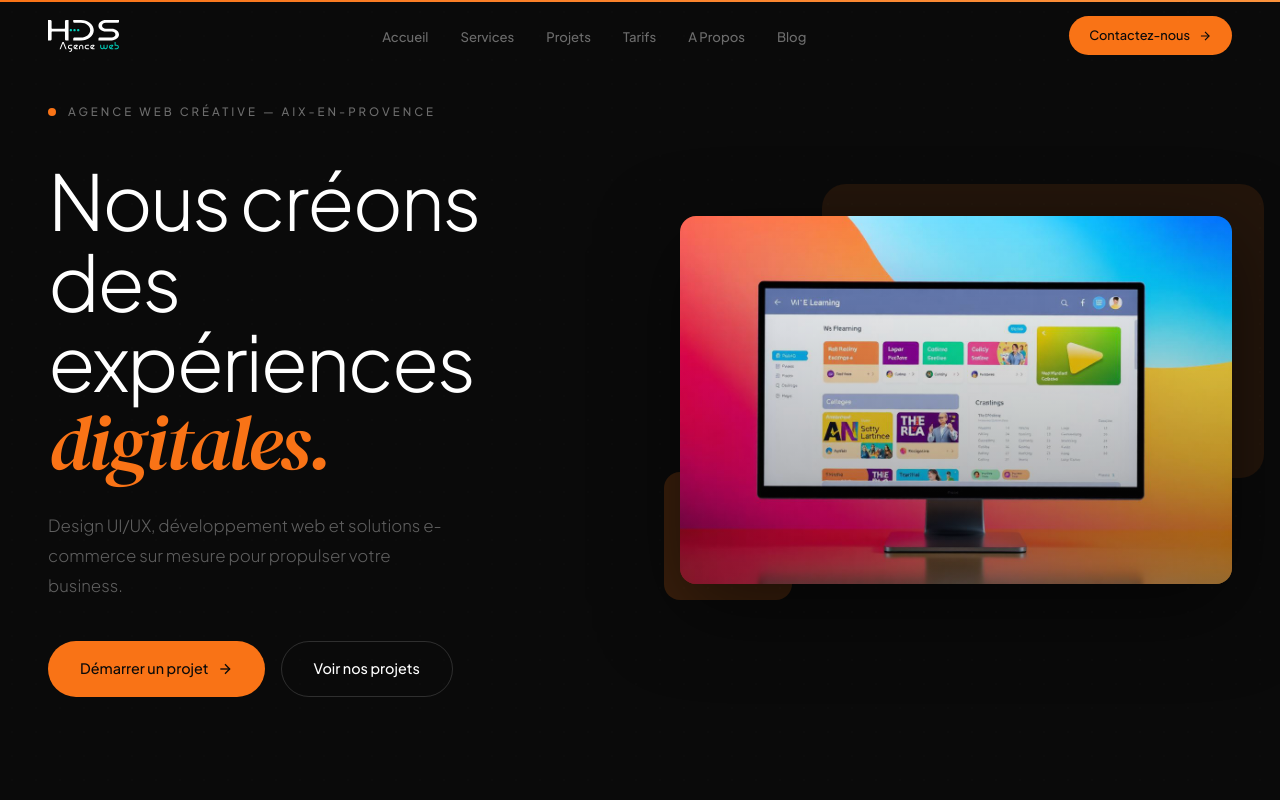
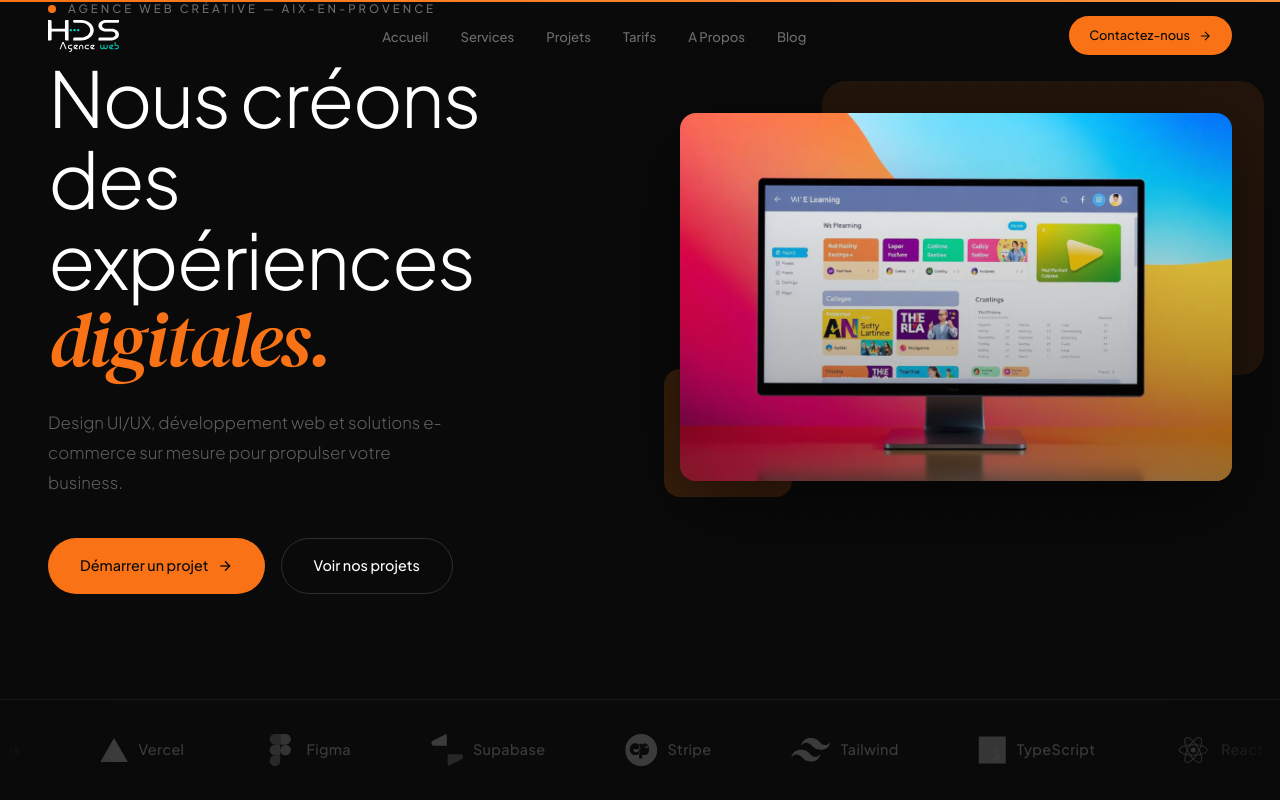
Before and after one commit to nansinho/haruads, a Next.js app: page / in a window 1280 px wide. Shown: the top 800 px of the page. Built offline with nearby package versions, Linux system fonts and the light colour scheme.

Commit message:
feat: ajout marquee de 8 logos technos qui defilent sur le Hero
Logos: React, Next.js, Vercel, Figma, Supabase, Stripe, Tailwind, TypeScript
Animation continue avec fondu aux bords et hover opacity

https://claude.ai/code/session_01T6Ef2juvwQJeYzYFm5zbd6

```diff
--- a/src/app/globals.css
+++ b/src/app/globals.css
@@ -46,6 +46,11 @@
   100% { background-position: 200% 0; }
 }
 
+@keyframes marquee {
+  0% { transform: translateX(0); }
+  100% { transform: translateX(-50%); }
+}
+
 html { scroll-behavior: smooth; }
 body { -webkit-font-smoothing: antialiased; overflow-x: hidden; background: #0a0a0a; }
 
--- a/src/components/Hero.tsx
+++ b/src/components/Hero.tsx
@@ -7,7 +7,7 @@ const ease: [number, number, number, number] = [0.25, 0.46, 0.45, 0.94];
 export default function Hero() {
   return (
     <section
-      className="bg-dark text-white relative overflow-hidden min-h-screen flex items-center"
+      className="bg-dark text-white relative overflow-hidden min-h-screen flex flex-col justify-center"
       id="home"
     >
       {/* Subtle dot grid */}
@@ -134,6 +134,107 @@ export default function Hero() {
           </motion.div>
         </div>
       </div>
+
+      {/* Logo marquee */}
+      <motion.div
+        className="w-full border-t border-white/[0.06] mt-auto"
+        initial={{ opacity: 0 }}
+        animate={{ opacity: 1 }}
+        transition={{ duration: 0.8, delay: 1.4 }}
+      >
+        <div className="py-8 overflow-hidden relative">
+          <div className="absolute left-0 top-0 bottom-0 w-28 bg-gradient-to-r from-dark to-transparent z-10" />
+          <div className="absolute right-0 top-0 bottom-0 w-28 bg-gradient-to-l from-dark to-transparent z-10" />
+          <div
+            className="flex items-center whitespace-nowrap"
+            style={{ animation: "marquee 35s linear infinite", width: "max-content" }}
+          >
+            {[0, 1].map((setIndex) => (
+              <div key={setIndex} className="flex items-center gap-20 px-10">
+                {/* React */}
+                <div className="flex items-center gap-2.5 opacity-20 hover:opacity-40 transition-opacity duration-500">
+                  <svg className="h-9 w-9" viewBox="0 0 512 512" fill="none">
+                    <circle cx="256" cy="256" r="36" fill="white" />
+                    <ellipse cx="256" cy="256" rx="200" ry="75" stroke="white" strokeWidth="14" />
+                    <ellipse cx="256" cy="256" rx="200" ry="75" stroke="white" strokeWidth="14" transform="rotate(60 256 256)" />
+                    <ellipse cx="256" cy="256" rx="200" ry="75" stroke="white" strokeWidth="14" transform="rotate(120 256 256)" />
+                  </svg>
+                  <span className="text-[0.9rem] font-medium text-white tracking-wide">React</span>
+                </div>
+
+                {/* Next.js */}
+                <div className="flex items-center gap-2.5 opacity-20 hover:opacity-40 transition-opacity duration-500">
+                  <svg className="h-8 w-8" viewBox="0 0 180 180" fill="none">
+                    <mask id="nmask" style={{ maskType: "alpha" }}>
+                      <circle cx="90" cy="90" r="90" fill="white" />
+                    </mask>
+                    <g mask="url(#nmask)">
+                      <circle cx="90" cy="90" r="90" fill="white" />
+                      <path d="M149.5 157L70 47H55v86h12V63.8L143.4 164.1c2.1-2.2 4.1-4.5 6.1-7.1z" fill="black" />
+                      <rect x="115" y="47" width="12" height="86" fill="black" />
+                    </g>
+                  </svg>
+                  <span className="text-[0.9rem] font-medium text-white tracking-wide">Next.js</span>
+                </div>
+
+                {/* Vercel */}
+                <div className="flex items-center gap-2.5 opacity-20 hover:opacity-40 transition-opacity duration-500">
+                  <svg className="h-7 w-7" viewBox="0 0 76 65" fill="white">
+                    <path d="M37.5 0L75 65H0L37.5 0z" />
+                  </svg>
+                  <span className="text-[0.9rem] font-medium text-white tracking-wide">Vercel</span>
+                </div>
+
+                {/* Figma */}
+                <div className="flex items-center gap-2.5 opacity-20 hover:opacity-40 transition-opacity duration-500">
+                  <svg className="h-8 w-8" viewBox="0 0 38 57" fill="white">
+                    <path d="M19 28.5a9.5 9.5 0 119 9.5 9.5 9.5 0 01-9.5-9.5z" fillOpacity="0.85" />
+                    <path d="M0 47.5A9.5 9.5 0 019.5 38H19v9.5a9.5 9.5 0 01-19 0z" fillOpacity="0.65" />
+                    <path d="M19 0v19h9.5a9.5 9.5 0 000-19H19z" fillOpacity="0.85" />
+                    <path d="M0 9.5A9.5 9.5 0 009.5 19H19V0H9.5A9.5 9.5 0 000 9.5z" fillOpacity="0.65" />
+                    <path d="M0 28.5A9.5 9.5 0 009.5 38H19V19H9.5A9.5 9.5 0 000 28.5z" fillOpacity="0.75" />
+                  </svg>
+                  <span className="text-[0.9rem] font-medium text-white tracking-wide">Figma</span>
+                </div>
+
+                {/* Supabase */}
+                <div className="flex items-center gap-2.5 opacity-20 hover:opacity-40 transition-opacity duration-500">
+                  <svg className="h-8 w-8" viewBox="0 0 109 113" fill="white">
+                    <path d="M63.7 110.3c-2.5 3.2-7.8 1.5-7.8-2.6V71.1h45.3c8.2 0 12.7 9.5 7.6 15.9L63.7 110.3z" fillOpacity="0.6" />
+                    <path d="M45.3 2.7c2.5-3.2 7.8-1.5 7.8 2.6v36.6H7.8c-8.2 0-12.7-9.5-7.6-15.9L45.3 2.7z" />
+                  </svg>
+                  <span className="text-[0.9rem] font-medium text-white tracking-wide">Supabase</span>
+                </div>
+
+                {/* Stripe */}
+                <div className="flex items-center gap-2.5 opacity-20 hover:opacity-40 transition-opacity duration-500">
+                  <svg className="h-8 w-8" viewBox="0 0 60 60" fill="white">
+                    <path d="M30 0C13.4 0 0 13.4 0 30s13.4 30 30 30 30-13.4 30-30S46.6 0 30 0zm7.2 25.8c0-2.4 1.2-3.4 3-3.4 1.5 0 2.7.8 2.7 3.4h-5.7zm-17.6 8.6c2.4 0 4-1 5.4-2.4l3.2 3.6c-2.2 2.4-5 3.8-8.8 3.8-6.6 0-11-4.8-11-11s4.6-11 10.4-11c6.4 0 9.8 4.8 9.8 11.2H15c.4 3.2 2.6 5.8 4.6 5.8zm25-5.2c0 6-3 10.4-8.4 10.4-2 0-3.4-.8-4.4-2v8.4h-5.6V18.2h5.2l.2 2c1.2-1.4 3-2.4 5-2.4 5.2 0 8 4.6 8 11.4z" />
+                  </svg>
+                  <span className="text-[0.9rem] font-medium text-white tracking-wide">Stripe</span>
+                </div>
+
+                {/* Tailwind CSS */}
+                <div className="flex items-center gap-2.5 opacity-20 hover:opacity-40 transition-opacity duration-500">
+                  <svg className="h-6 w-auto" viewBox="0 0 54 33" fill="white">
+                    <path d="M27 0c-7.2 0-11.7 3.6-13.5 10.8 2.7-3.6 5.85-4.95 9.45-4.05 2.054.514 3.522 2.004 5.147 3.653C30.744 13.09 33.808 16.2 40.5 16.2c7.2 0 11.7-3.6 13.5-10.8-2.7 3.6-5.85 4.95-9.45 4.05-2.054-.514-3.522-2.004-5.147-3.653C36.756 3.11 33.692 0 27 0zM13.5 16.2C6.3 16.2 1.8 19.8 0 27c2.7-3.6 5.85-4.95 9.45-4.05 2.054.514 3.522 2.004 5.147 3.653C17.244 29.29 20.308 32.4 27 32.4c7.2 0 11.7-3.6 13.5-10.8-2.7 3.6-5.85 4.95-9.45 4.05-2.054-.514-3.522-2.004-5.147-3.653C23.256 19.31 20.192 16.2 13.5 16.2z" />
+                  </svg>
+                  <span className="text-[0.9rem] font-medium text-white tracking-wide">Tailwind</span>
+                </div>
+
+                {/* TypeScript */}
+                <div className="flex items-center gap-2.5 opacity-20 hover:opacity-40 transition-opacity duration-500">
+                  <svg className="h-7 w-7" viewBox="0 0 128 128" fill="white">
+                    <path d="M2 63.9V2h124v124H2V63.9zm67.8-3.5v10.2h-15.1V115H41.1V70.6H26v-10c0-5.5.1-10.2.2-10.3.2-.1 9.8-.2 21.4-.2l21 .1.2 10.2z" fillOpacity="0.9" />
+                    <path d="M89.4 60.4c3 .7 5.3 1.9 7.3 3.7 1 1 2.6 2.8 2.7 3 0 .1-4.8 3.4-7.8 5.3l-.3.2c-.5-.8-1.2-1.6-2-2.3-1.6-1.5-3.3-2.1-5.8-2-3.6.2-5.9 1.8-5.8 4.7 0 1 .2 1.5.5 2.2.7 1.5 2.2 2.5 7 4.6 8.9 3.8 12.7 6.3 15 9.8 2.6 3.9 3.2 10.2 1.4 14.8-2 5-6.8 8.4-13.6 9.6-2.1.4-7 .3-9.2-.1-4.8-.9-9.4-3.4-12.3-6.7-1.1-1.3-3.3-4.7-3.1-4.8.1-.1 1-.7 2-1.3 1-.6 3.7-2.2 6-3.5l3.8-2.3 .8 1.2c1.1 1.7 3.6 4 5.2 4.8 4.5 2.3 10.7 1.4 12.1-1.6.4-.8.4-1.3.2-2.6-.3-1.4-.8-2-3.4-3.5-8.8-5-12.6-7.5-15.4-10.6-1.9-2.1-3.4-5-4-7.4-.5-2-.6-7-.2-9 1.7-7.8 7.8-13.2 16.2-14.5 2.2-.3 7.4 .1 9.6.6z" fillOpacity="0.9" />
+                  </svg>
+                  <span className="text-[0.9rem] font-medium text-white tracking-wide">TypeScript</span>
+                </div>
+              </div>
+            ))}
+          </div>
+        </div>
+      </motion.div>
     </section>
   );
 }
```
